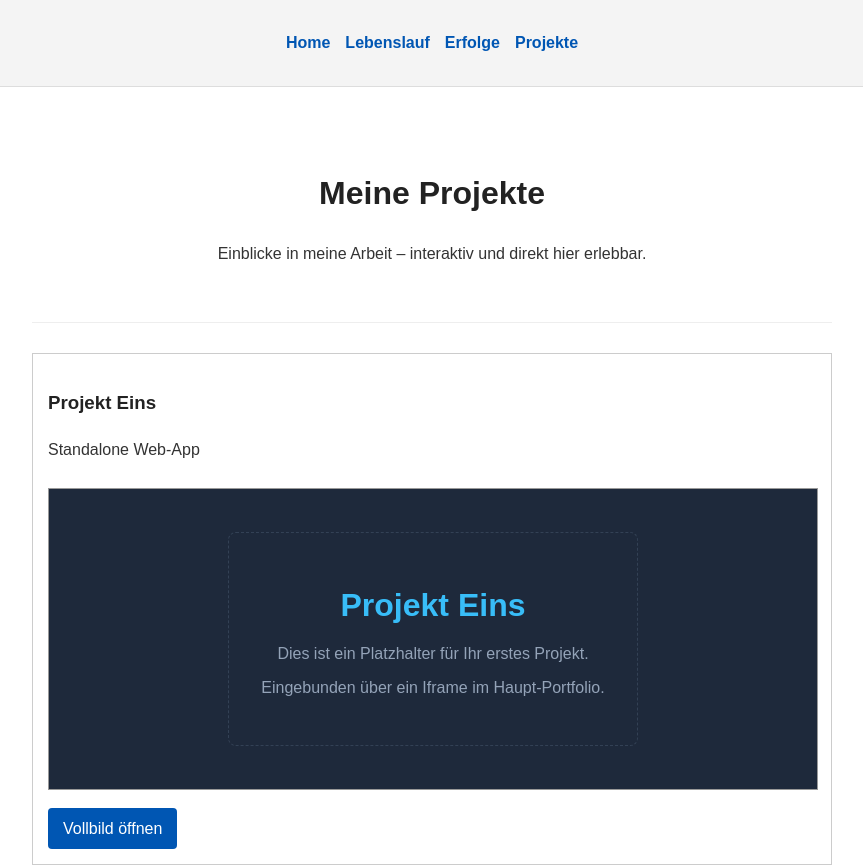
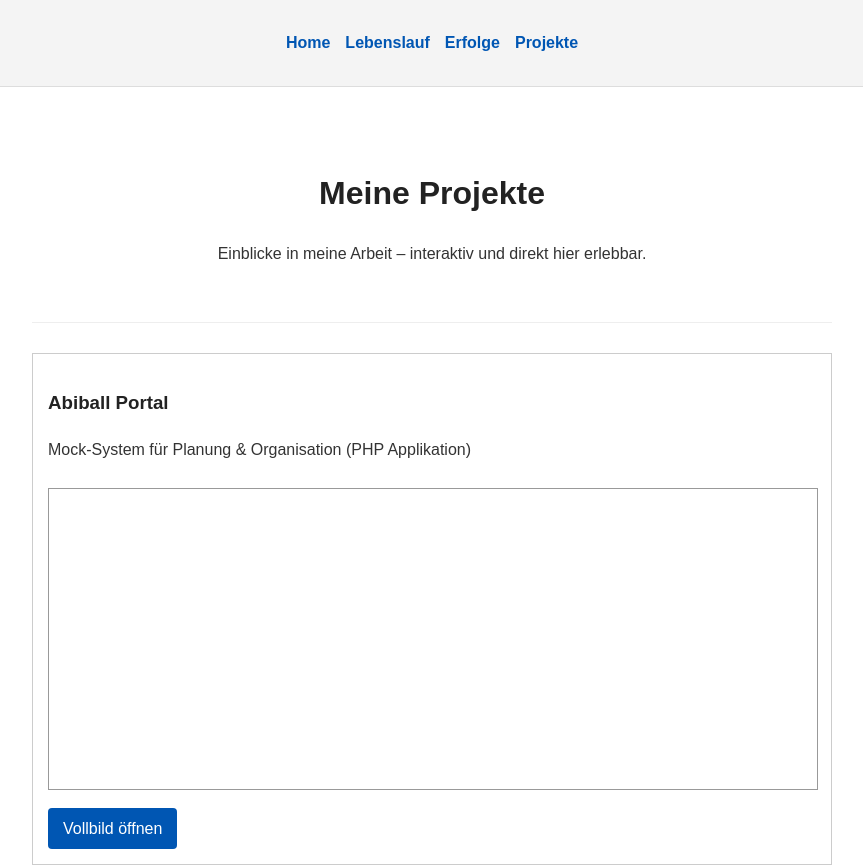
Before and after one commit to moriskehl/Portfolio, a React (Vite) app: page /projects in a window 1280 px wide. Shown: the top 866 px of the page, without its empty margins (208-1071 px from the left). Built offline with nearby package versions, Linux system fonts and the light colour scheme.

Commit message:
Integrate Abiball project as iframe pointing to local PHP server

```diff
--- a/src/pages/Projects.tsx
+++ b/src/pages/Projects.tsx
@@ -7,13 +7,13 @@ export default function Projects() {
       </header>
       <section className="projects-container">
         <div className="project-item">
-          <h3>Projekt Eins</h3>
-          <p>Standalone Web-App</p>
+          <h3>Abiball Portal</h3>
+          <p>Mock-System für Planung & Organisation (PHP Applikation)</p>
           <div className="iframe-container">
-            {/* The paths changed because projects/ is now in public/ so it resolves from the root / */}
-            <iframe src="/projects/project-one/index.html" title="Projekt Eins"></iframe>
+            {/* Das lokale PHP Projekt läuft auf Port 8080. Für Produktion muss hier eine Live-URL rein! */}
+            <iframe src="http://localhost:8080/" title="Abiball Portal"></iframe>
           </div>
-          <a href="/projects/project-one/index.html" target="_blank" rel="noopener noreferrer" className="btn">Vollbild öffnen</a>
+          <a href="http://localhost:8080/" target="_blank" rel="noopener noreferrer" className="btn">Vollbild öffnen</a>
         </div>
         <div className="project-item">
           <h3>Projekt Zwei</h3>
```
